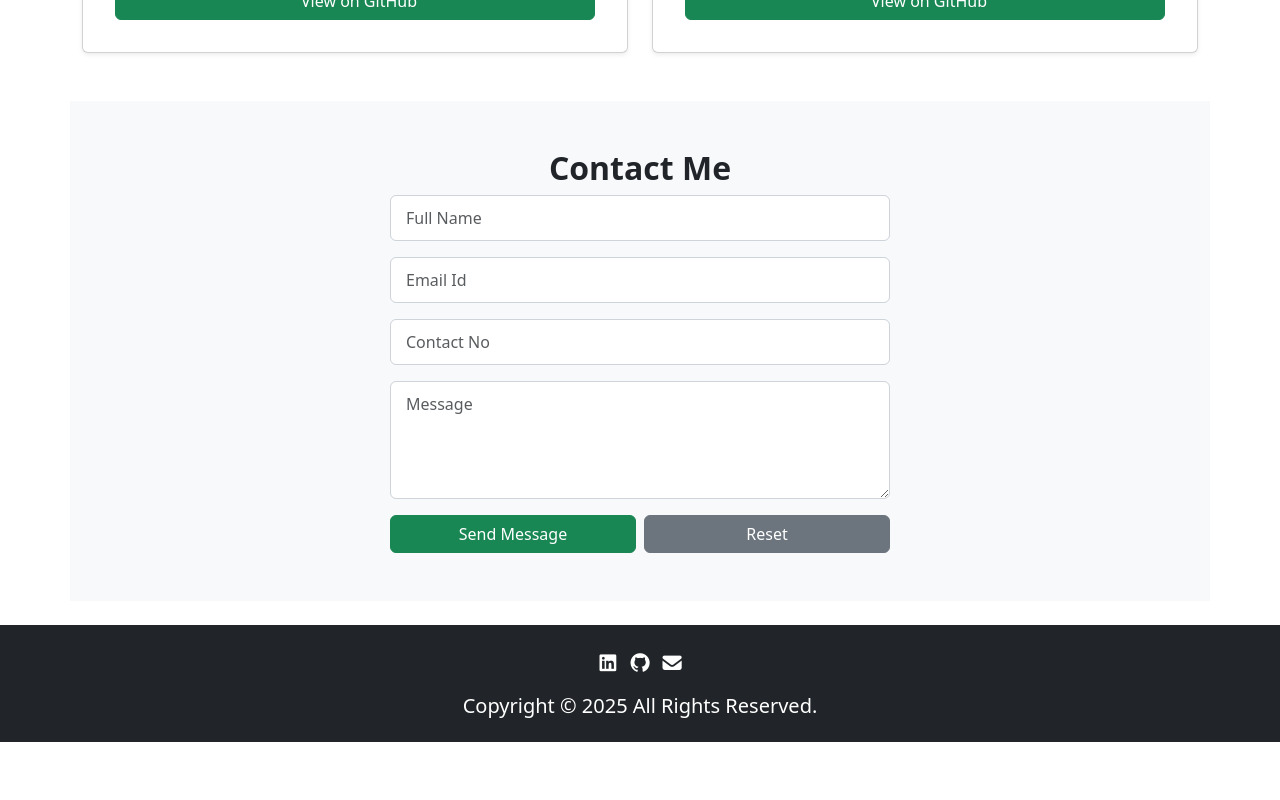
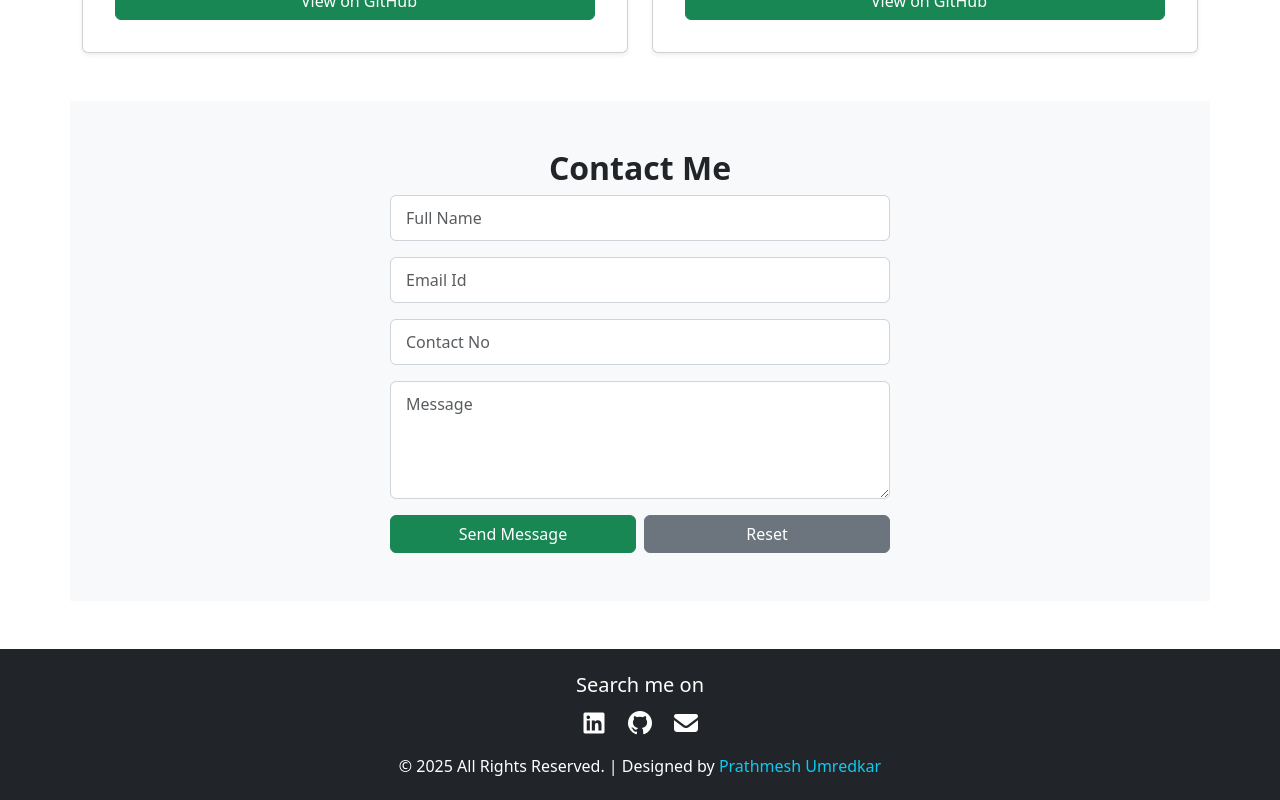
Before and after one commit to prathmesh133/Portfolio-Website, an Angular app: page /about in a window 1280 px wide. Shown: the part 2434-3234 px from the top of the page. Before the commit the page ends 3176 px from the top, so only its background shows below. Built offline with nearby package versions, Linux system fonts and the light colour scheme; some icons are missing.

Commit message:
add changes

```diff
--- a/src/app/shared/footer/footer.component.html
+++ b/src/app/shared/footer/footer.component.html
@@ -1,11 +1,18 @@
-<div class="bg-dark text-white text-center py-3 mt-4 footer-icons">
 
-    <div class="mt-2">
-        <a href="https://linkedin.com/in/prathmesh-umredkar" target="_blank" class="me-2 linkedin"><i
-                class="fab fa-linkedin"></i></a>
-        <a href="https://github.com/prathmesh133" target="_blank" class="me-2 github"><i class="fab fa-github"></i></a>
-        <a href="mailto:prathmeshumredkar23@gmail.com" target="_blank" class="email"><i class="fas fa-envelope"></i></a>
-    </div>
+<footer class="bg-dark text-white text-center py-4 mt-5">
+  <h5 class="mb-2">Search me on</h5>
 
-    <h5 class="mt-3">Copyright © 2025 All Rights Reserved.</h5>
-</div>
+  <div class="mt-2">
+    <a href="https://linkedin.com/in/prathmesh-umredkar" target="_blank" class="me-3 text-white fs-4">
+      <i class="fab fa-linkedin"></i>
+    </a>
+    <a href="https://github.com/prathmesh133" target="_blank" class="me-3 text-white fs-4">
+      <i class="fab fa-github"></i>
+    </a>
+    <a href="mailto:prathmeshumredkar23@gmail.com" target="_blank" class="text-white fs-4">
+      <i class="fas fa-envelope"></i>
+    </a>
+  </div>
+
+  <h6 class="mt-3 mb-0">© 2025 All Rights Reserved. | Designed by <span class="text-info">Prathmesh Umredkar</span></h6>
+</footer>
```
Also changed, not shown: src/app/shared/footer/footer.component.scss (line endings or trailing spaces).
